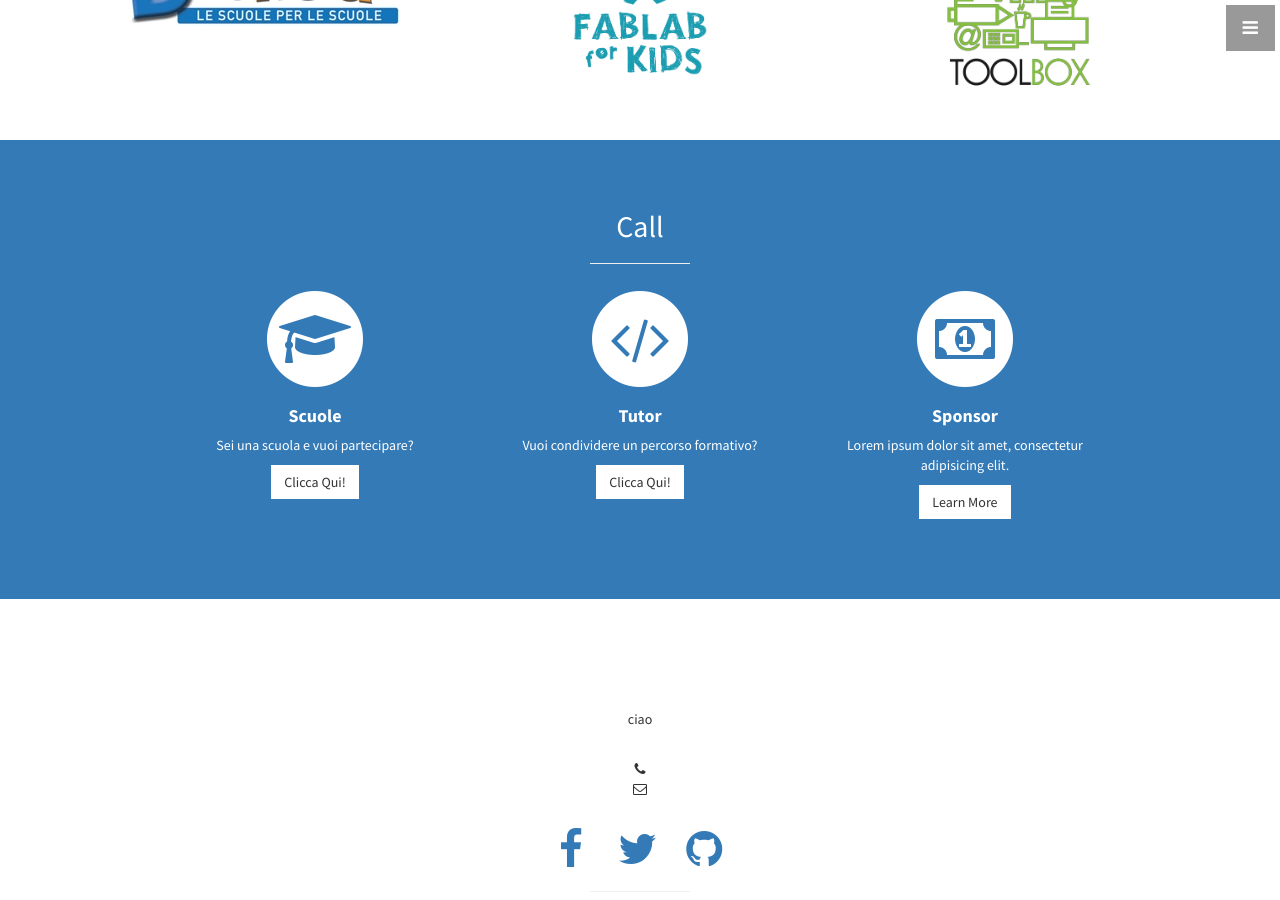
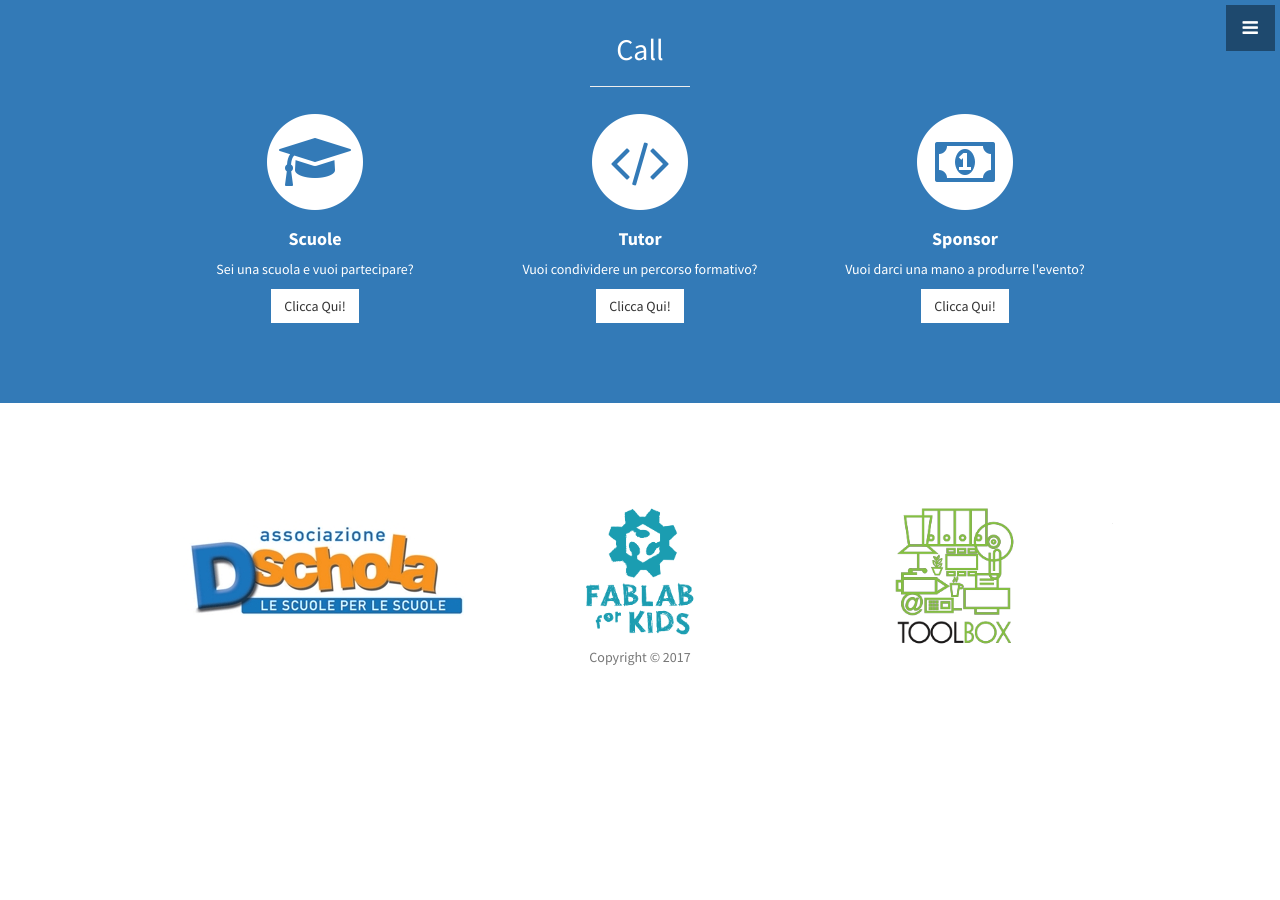
Before and after one commit to OfficineArduinoTorino/megacoders, a Jekyll site: the page built from index.html, in a window 1280 px wide and 900 px high, scrolled down 1178 px. Built offline with Jekyll 4.4.1, drawn with Linux system fonts in a browser that asks for light colours; after the commit the page ends 1955 px from its top, so only the background shows below that.

Commit message:
updating site

```diff
--- a/_includes/about.html
+++ b/_includes/about.html
@@ -17,18 +17,18 @@
 
 
     </div>
-    <!-- /.row -->
+    <!--
     <div class="col-sm-4 text-center">
-      <img src="../img/dschola_1.jpeg" align="middle" style="max-height: 100%; max-width: 100%;" bottom:"0">
+      <a href="http://www.associazionedschola.it/"><img src="../img/dschola_1.jpeg" align="middle" style="max-height: 100%; max-width: 100%;" bottom:"0"></a>
     </div>
     <div class="col-sm-4 text-center">
-      <img src="../img/kids.png" align="middle" style="max-height: 50%; max-width: 50%;">
+      <a href="http://fablabforkids.it"><img src="../img/kids.png" align="middle" style="max-height: 50%; max-width: 50%;"></a>
 
     </div>
     <div class="col-sm-4 text-center">
-      <img src="../img/tlbx.png" align="middle" style="max-height: 50%; max-width: 50%;">
+      <a href="http://www.toolboxoffice.it/en/"><img src="../img/tlbx.png" align="middle" style="max-height: 50%; max-width: 50%;"></a>
     </div>
 
-  </div>
+  </div> /.row -->
   <!-- /.container -->
 </section>
--- a/_includes/footer.html
+++ b/_includes/footer.html
@@ -2,9 +2,19 @@
   <div class="container">
     <div class="row">
       <div class="col-lg-10 col-lg-offset-1 text-center">
-        <h4><strong>{{ site.owner }}</strong>
+        <div class="col-sm-4 text-center">
+          <a href="http://www.associazionedschola.it/"><img src="../img/dschola_1.jpeg" align="middle" style="max-height: 100%; max-width: 100%;" bottom:"0"></a>
+        </div>
+        <div class="col-sm-4 text-center">
+          <a href="http://fablabforkids.it"><img src="../img/kids.png" align="middle" style="max-height: 50%; max-width: 50%;"></a>
+
+        </div>
+        <div class="col-sm-4 text-center">
+          <a href="http://www.toolboxoffice.it/en/"><img src="../img/tlbx.png" align="middle" style="max-height: 50%; max-width: 50%;"></a>
+        </div>
+      <!--  <h4><strong>{{ site.owner }}</strong>
         </h4>
-        <p>ciao
+        <p>
           {% for address in site.address %}
           {{ address.line }}<br>
           {% endfor %}
@@ -15,7 +25,7 @@
           </li>
         </ul>
         <br>
-        <ul class="list-inline">
+      <!--  <ul class="list-inline">
           <li>
             <a href="https://facebook.com/{{ site.facebook_username }}"><i class="fa fa-facebook fa-fw fa-3x"></i></a>
           </li>
@@ -25,7 +35,7 @@
           <li>
             <a href="https://github.com/{{ site.github_username }}"><i class="fa fa-github fa-fw fa-3x"></i></a>
           </li>
-        </ul>
+        </ul>-->
         <hr class="small">
         <p class="text-muted">Copyright &copy; {{ site.copyright }} 20{{ site.time | date: '%y' }}</p>
       </div>
--- a/_includes/header.html
+++ b/_includes/header.html
@@ -1,7 +1,7 @@
 <header id="top" class="header">
   <div class="text-vertical-center">
 
-    <a href="#about" class="btn btn-dark btn-lg"><img src="{{ site.baseurl }}/img/logo.png"></a>
+    <a href="#about" class="btn btn-light btn-lg"><img src="{{ site.baseurl }}/img/logo.png"></a>
 
   </div>!
 </header>
--- a/_includes/services.html
+++ b/_includes/services.html
@@ -16,7 +16,7 @@
                 <strong>Scuole</strong>
               </h4>
               <p>Sei una scuola e vuoi partecipare?</p>
-              <a href="#" class="btn btn-light">Clicca Qui!</a>
+              <a href="http://bit.ly/2uJQDYL" class="btn btn-light">Clicca Qui!</a>
             </div>
           </div>
           <div class="col-md-4 col-sm-6">
@@ -29,7 +29,7 @@
                 <strong>Tutor</strong>
               </h4>
               <p>Vuoi condividere un percorso formativo?</p>
-              <a href="#" class="btn btn-light">Clicca Qui!</a>
+              <a href="http://bit.ly/2wxUPwO" class="btn btn-light">Clicca Qui!</a>
             </div>
           </div>
           <div class="col-md-4 col-sm-6">
@@ -41,8 +41,8 @@
               <h4>
                 <strong>Sponsor</strong>
               </h4>
-              <p>Lorem ipsum dolor sit amet, consectetur adipisicing elit.</p>
-              <a href="#" class="btn btn-light">Learn More</a>
+              <p>Vuoi darci una mano a produrre l'evento?</p>
+              <a href="http://bit.ly/2vSZXO1" class="btn btn-light">Clicca Qui!</a>
             </div>
           </div>
 
--- a/_layouts/front.html
+++ b/_layouts/front.html
@@ -5,12 +5,9 @@
 
 <body>
 
-  {% include navigation.html %}
-  {% include header.html %}
-  {% include about.html %}
-  {% include services.html %}
-  {% include footer.html %}
-  {% include scripts.html %}
+  {{ content }}
+
+
 
 </body>
 
```
Also changed, not shown: 1 other file.
